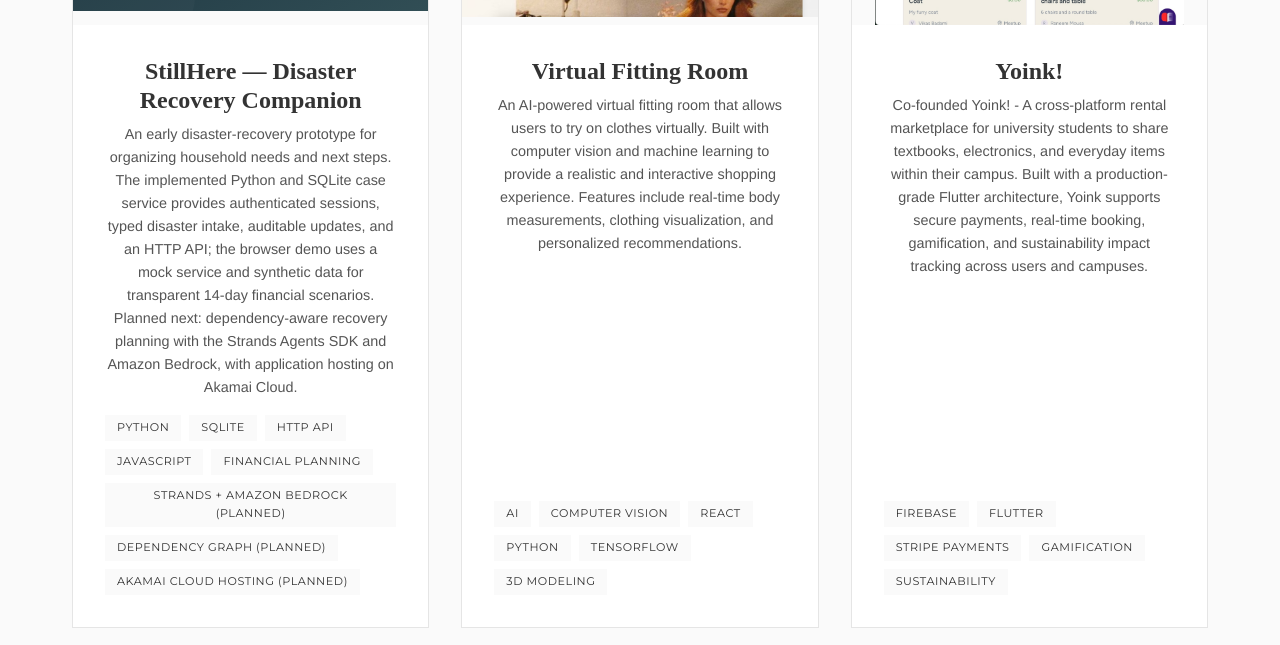
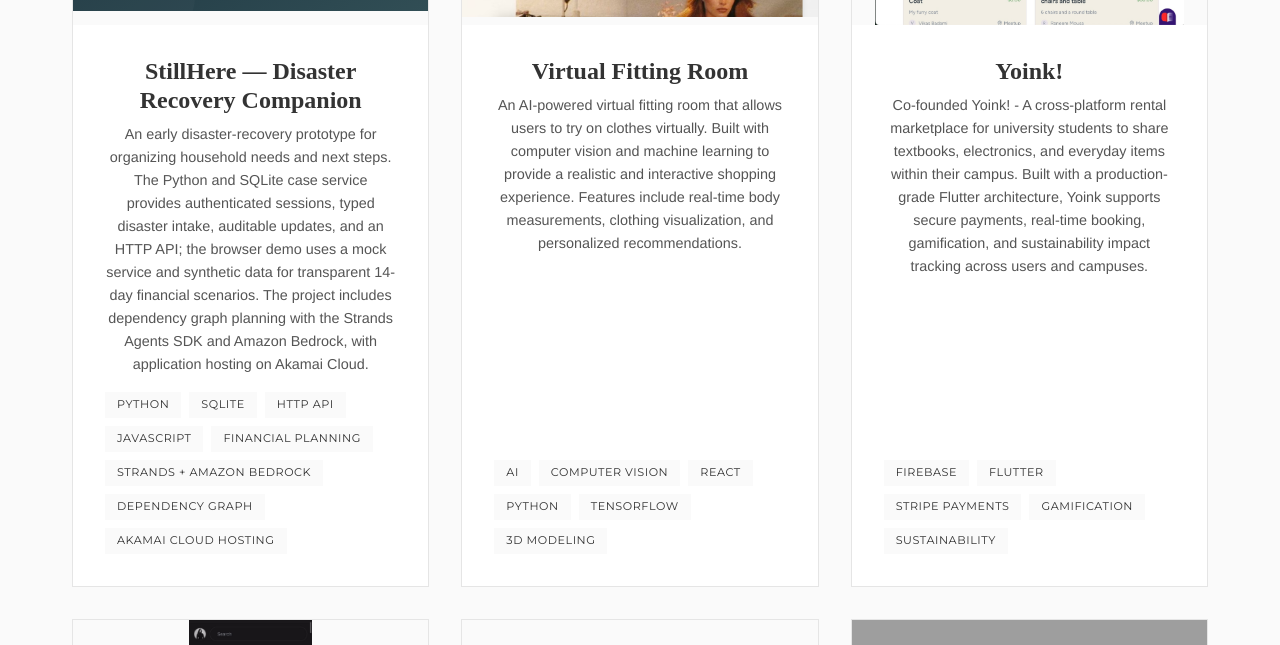
Before and after one commit to raneemousa3/Raneem-sPorfolio2025, a Next.js app: page / in a window 1280 px wide. Shown: the part 1660-2305 px from the top of the page. Built offline with nearby package versions, Linux system fonts and the light colour scheme; grey boxes are pictures that could not be loaded; a web font is replaced by a local one.

Commit message:
Update StillHere tags to reflect implemented capabilities

```diff
--- a/src/components/Projects.tsx
+++ b/src/components/Projects.tsx
@@ -30,9 +30,9 @@
     {
       id: 10,
       title: 'StillHere — Disaster Recovery Companion',
-      description: 'An early disaster-recovery prototype for organizing household needs and next steps. The implemented Python and SQLite case service provides authenticated sessions, typed disaster intake, auditable updates, and an HTTP API; the browser demo uses a mock service and synthetic data for transparent 14-day financial scenarios. Planned next: dependency-aware recovery planning with the Strands Agents SDK and Amazon Bedrock, with application hosting on Akamai Cloud.',
+      description: 'An early disaster-recovery prototype for organizing household needs and next steps. The Python and SQLite case service provides authenticated sessions, typed disaster intake, auditable updates, and an HTTP API; the browser demo uses a mock service and synthetic data for transparent 14-day financial scenarios. The project includes dependency graph planning with the Strands Agents SDK and Amazon Bedrock, with application hosting on Akamai Cloud.',
       image: '/images/stillhere.svg',
-      tags: ['Python', 'SQLite', 'HTTP API', 'JavaScript', 'Financial Planning', 'Strands + Amazon Bedrock (planned)', 'Dependency Graph (planned)', 'Akamai Cloud Hosting (planned)'],
+      tags: ['Python', 'SQLite', 'HTTP API', 'JavaScript', 'Financial Planning', 'Strands + Amazon Bedrock', 'Dependency Graph', 'Akamai Cloud Hosting'],
       link: 'https://github.com/ahmad8743/StillHere'
     },
     {
```
